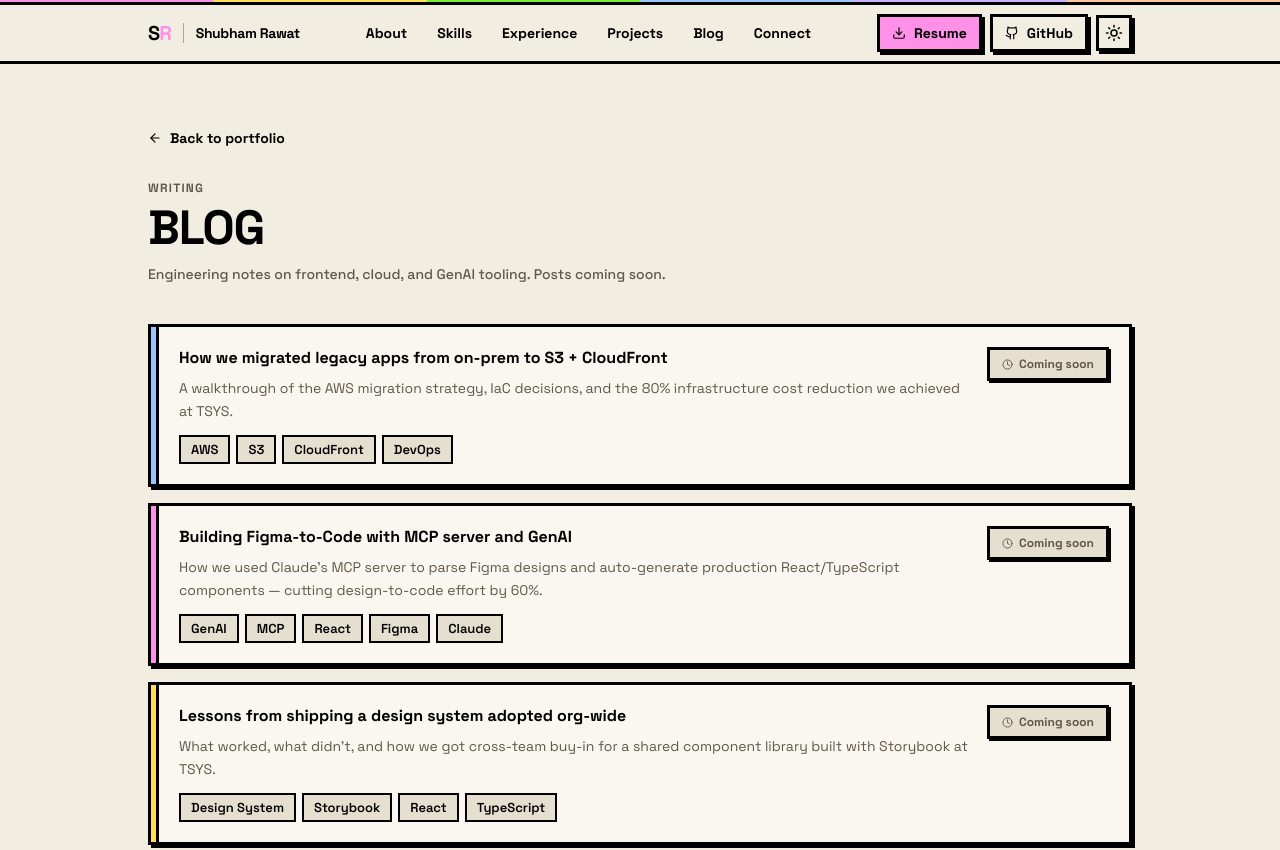
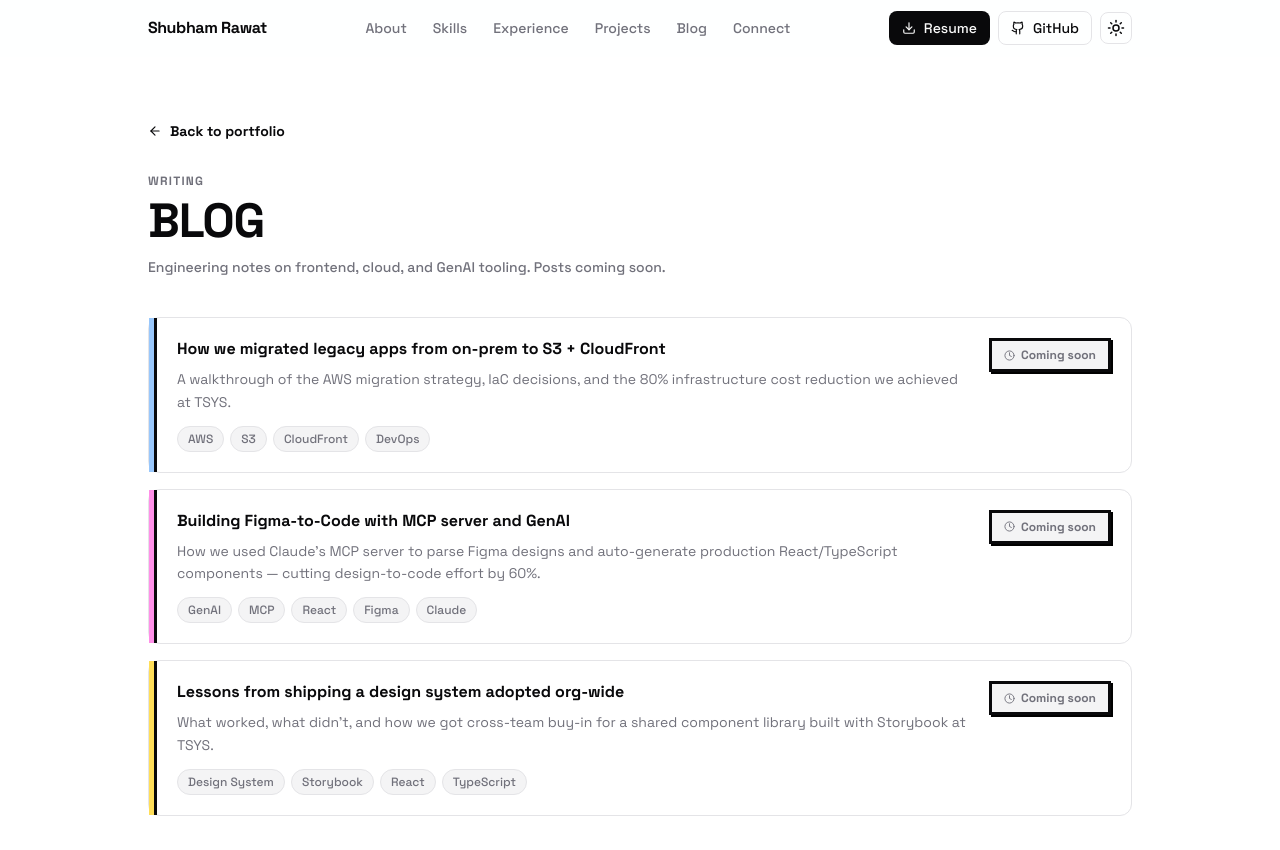
Before and after one commit to shubham00111/my-portfolio, a Next.js app: page /blog in a window 1280 px wide. Shown: the top 850 px of the page. Built offline with nearby package versions, Linux system fonts and the light colour scheme.

Commit message:
changed the design language

```diff
--- a/app/globals.css
+++ b/app/globals.css
@@ -4,79 +4,56 @@
 @custom-variant dark (&:is(.dark *));
 
 :root {
-  --background: #f1ede1;
-  --foreground: #000000;
-  --card: #faf7f0;
-  --card-foreground: #000000;
-  --muted: #e5dfd0;
-  --muted-foreground: #60584a;
-  --border: #000000;
+  /* zinc-based, chanhdai-inspired */
+  --background: oklch(1 0 0);
+  --foreground: oklch(0.141 0.005 285.823);
+  --card: oklch(1 0 0);
+  --card-foreground: oklch(0.141 0.005 285.823);
+  --muted: oklch(0.967 0.001 286.375);
+  --muted-foreground: oklch(0.552 0.016 285.938);
+  --border: oklch(0.92 0.004 286.32);
 
-  /* Gumroad-style multi-color palette */
-  --accent-pink: #ff90e8;
-  --accent-yellow: #ffde59;
-  --accent-green: #72ef36;
-  --accent-blue: #99c7fb;
-  --accent-orange: #ffc59b;
-  --accent-purple: #c9b1ff;
-
-  --accent: #ff90e8;
-  --accent-foreground: #000000;
-  --primary: #000000;
-  --primary-foreground: #ffffff;
-  --secondary: #f4f4f0;
-  --secondary-foreground: #000000;
-  --popover: #ffffff;
-  --popover-foreground: #000000;
-  --destructive: #ff3333;
-  --ring: #000000;
-  --input: #e0e0dd;
-  --radius: 0.25rem;
-
-  --shadow-nb: 3px 3px 0px 0px #000000;
-  --shadow-nb-sm: 2px 2px 0px 0px #000000;
-  --shadow-nb-lg: 5px 5px 0px 0px #000000;
+  --accent: oklch(0.967 0.001 286.375);
+  --accent-foreground: oklch(0.21 0.006 285.885);
+  --primary: oklch(0.141 0.005 285.823);
+  --primary-foreground: oklch(0.985 0 0);
+  --secondary: oklch(0.967 0.001 286.375);
+  --secondary-foreground: oklch(0.141 0.005 285.823);
+  --popover: oklch(1 0 0);
+  --popover-foreground: oklch(0.141 0.005 285.823);
+  --destructive: oklch(0.577 0.245 27.325);
+  --ring: oklch(0.705 0.015 286.067);
+  --input: oklch(0.92 0.004 286.32);
+  --radius: 0.5rem;
 }
 
 .dark {
-  --background: #111111;
-  --foreground: #f2f2f2;
-  --card: #1e1e1e;
-  --card-foreground: #f2f2f2;
-  --muted: #272727;
-  --muted-foreground: #b4b4b4;
-  --border: #e8e8e8;
+  --background: oklch(0.141 0.005 285.823);
+  --foreground: oklch(0.985 0 0);
+  --card: oklch(0.21 0.006 285.885);
+  --card-foreground: oklch(0.985 0 0);
+  --muted: oklch(0.274 0.006 286.033);
+  --muted-foreground: oklch(0.705 0.015 286.067);
+  --border: oklch(0.274 0.006 286.033);
 
-  /* Muted accent palette for dark mode */
-  --accent-pink: #c96ab8;
-  --accent-yellow: #c9a830;
-  --accent-green: #52b825;
-  --accent-blue: #5898d8;
-  --accent-orange: #c88050;
-  --accent-purple: #9070d0;
-
-  --accent: #c96ab8;
-  --accent-foreground: #000000;
-  --primary: #f2f2f2;
-  --primary-foreground: #111111;
-  --secondary: #272727;
-  --secondary-foreground: #f2f2f2;
-  --popover: #1e1e1e;
-  --popover-foreground: #f2f2f2;
-  --destructive: #ff4444;
-  --ring: rgba(240, 240, 240, 0.5);
-  --input: #2a2a2a;
-
-  --shadow-nb: 3px 3px 0px 0px rgba(240, 240, 240, 0.65);
-  --shadow-nb-sm: 2px 2px 0px 0px rgba(240, 240, 240, 0.65);
-  --shadow-nb-lg: 5px 5px 0px 0px rgba(240, 240, 240, 0.65);
+  --accent: oklch(0.274 0.006 286.033);
+  --accent-foreground: oklch(0.985 0 0);
+  --primary: oklch(0.985 0 0);
+  --primary-foreground: oklch(0.141 0.005 285.823);
+  --secondary: oklch(0.274 0.006 286.033);
+  --secondary-foreground: oklch(0.985 0 0);
+  --popover: oklch(0.21 0.006 285.885);
+  --popover-foreground: oklch(0.985 0 0);
+  --destructive: oklch(0.577 0.245 27.325);
+  --ring: oklch(0.441 0.012 285.938);
+  --input: oklch(0.274 0.006 286.033);
 }
 
 @theme inline {
-  --radius-sm: 0.125rem;
-  --radius-md: 0.25rem;
-  --radius-lg: 0.25rem;
-  --radius-xl: 0.375rem;
+  --radius-sm: 0.375rem;
+  --radius-md: 0.5rem;
+  --radius-lg: 0.75rem;
+  --radius-xl: 1rem;
   --color-background: var(--background);
   --color-foreground: var(--foreground);
   --color-card: var(--card);
@@ -107,81 +84,89 @@
   }
   body {
     @apply bg-background text-foreground;
+    font-feature-settings: "rlig" 1, "calt" 1;
   }
   ::selection {
-    background: var(--accent-pink);
-    color: #000000;
+    background: oklch(0.141 0.005 285.823);
+    color: oklch(0.985 0 0);
+  }
+  .dark ::selection {
+    background: oklch(0.985 0 0);
+    color: oklch(0.141 0.005 285.823);
   }
 }
 
 @layer utilities {
+  /* Card styles */
   .nb-card {
-    border: 3px solid var(--border);
-    box-shadow: var(--shadow-nb);
+    border: 1px solid var(--border);
     background: var(--card);
+    border-radius: 0.75rem;
   }
 
   .nb-card-hover {
-    border: 3px solid var(--border);
-    box-shadow: var(--shadow-nb);
+    border: 1px solid var(--border);
     background: var(--card);
-    transition:
-      transform 150ms ease,
-      box-shadow 150ms ease;
+    border-radius: 0.75rem;
+    transition: box-shadow 200ms ease, border-color 200ms ease, background-color 200ms ease;
   }
 
   .nb-card-hover:hover {
-    transform: translate(3px, 3px);
-    box-shadow: none;
+    box-shadow: 0 4px 20px -4px oklch(0 0 0 / 0.1);
+    border-color: oklch(0.78 0.006 286.32);
   }
 
+  .dark .nb-card-hover:hover {
+    box-shadow: 0 4px 20px -4px oklch(0 0 0 / 0.5);
+    border-color: oklch(0.38 0.006 286.32);
+  }
+
+  /* Tag */
   .nb-tag {
-    border: 2px solid var(--border);
+    border: 1px solid var(--border);
     padding: 0.1875rem 0.625rem;
-    font-size: 0.8125rem;
-    font-weight: 600;
+    font-size: 0.75rem;
+    font-weight: 500;
     display: inline-block;
     background: var(--muted);
+    border-radius: 9999px;
+    color: var(--muted-foreground);
   }
 
+  /* Primary button */
   .nb-btn-primary {
-    border: 3px solid var(--border);
-    background: var(--accent-pink);
-    color: #000000;
-    font-weight: 700;
-    box-shadow: var(--shadow-nb);
+    background: var(--primary);
+    color: var(--primary-foreground);
+    font-weight: 500;
+    border-radius: 0.5rem;
     display: inline-flex;
     align-items: center;
     gap: 0.5rem;
-    transition:
-      transform 150ms ease,
-      box-shadow 150ms ease;
+    transition: opacity 150ms ease;
     cursor: pointer;
+    border: 1px solid transparent;
   }
 
   .nb-btn-primary:hover {
-    transform: translate(3px, 3px);
-    box-shadow: none;
+    opacity: 0.82;
   }
 
+  /* Ghost button */
   .nb-btn-secondary {
-    border: 3px solid var(--border);
-    background: var(--background);
+    background: transparent;
     color: var(--foreground);
-    font-weight: 700;
-    box-shadow: var(--shadow-nb);
+    font-weight: 500;
+    border: 1px solid var(--border);
+    border-radius: 0.5rem;
     display: inline-flex;
     align-items: center;
     gap: 0.5rem;
-    transition:
-      transform 150ms ease,
-      box-shadow 150ms ease;
+    transition: background-color 150ms ease;
     cursor: pointer;
   }
 
   .nb-btn-secondary:hover {
-    transform: translate(3px, 3px);
-    box-shadow: none;
+    background: var(--muted);
   }
 }
 
--- a/components/Footer.tsx
+++ b/components/Footer.tsx
@@ -2,14 +2,14 @@ import { user } from "@/app/data/user";
 
 const Footer = () => {
   return (
-    <footer className="border-foreground border-t-3">
+    <footer className="border-t border-border">
       <div className="mx-auto flex max-w-5xl flex-col items-center justify-between gap-4 px-5 py-8 sm:flex-row">
-        <div className="text-2xl font-black tracking-tighter select-none">
-          S<span className="text-[#ff90e8]">R</span>
+        <div className="text-sm font-medium text-muted-foreground select-none">
+          Shubham Rawat
         </div>
 
-        <p className="text-muted-foreground text-center text-sm font-medium">
-          © 2026 Shubham Rawat · Built with Next.js & React
+        <p className="text-muted-foreground text-center text-sm">
+          © 2026 · Built with Next.js & React
         </p>
 
         <a
--- a/components/header/Header.tsx
+++ b/components/header/Header.tsx
@@ -8,12 +8,12 @@ import ThemeButton from "../ThemeButton";
 import { user } from "@/app/data/user";
 
 const NAV_LINKS = [
-  { label: "About",      href: "/#about",      hoverBg: "hover:bg-[#ff90e8] dark:hover:bg-[#c96ab8] hover:text-black" },
-  { label: "Skills",     href: "/#skills",     hoverBg: "hover:bg-[#ffde59] dark:hover:bg-[#c9a830] hover:text-black" },
-  { label: "Experience", href: "/#experience", hoverBg: "hover:bg-[#72ef36] dark:hover:bg-[#52b825] hover:text-black" },
-  { label: "Projects",   href: "/#projects",   hoverBg: "hover:bg-[#ffc59b] dark:hover:bg-[#c88050] hover:text-black" },
-  { label: "Blog",       href: "/blog",        hoverBg: "hover:bg-[#c9b1ff] dark:hover:bg-[#9070d0] hover:text-black" },
-  { label: "Connect",    href: "/#connect",    hoverBg: "hover:bg-[#99c7fb] dark:hover:bg-[#5898d8] hover:text-black" },
+  { label: "About",      href: "/#about" },
+  { label: "Skills",     href: "/#skills" },
+  { label: "Experience", href: "/#experience" },
+  { label: "Projects",   href: "/#projects" },
+  { label: "Blog",       href: "/blog" },
+  { label: "Connect",    href: "/#connect" },
 ];
 
 const Header = () => {
@@ -25,39 +25,26 @@ const Header = () => {
   });
 
   return (
-    <header className={`sticky top-0 z-50 bg-background transition-shadow duration-200 ${scrolled ? "shadow-[0_5px_0_0_#000] dark:shadow-[0_5px_0_0_rgba(240,240,240,0.5)]" : ""}`}>
-      {/* Colorful strip */}
-      <div className="flex h-[5px] border-b-3 border-foreground">
-        <div className="flex-1 bg-[#ff90e8] dark:bg-[#c96ab8]" />
-        <div className="flex-1 bg-[#ffde59] dark:bg-[#c9a830]" />
-        <div className="flex-1 bg-[#72ef36] dark:bg-[#52b825]" />
-        <div className="flex-1 bg-[#99c7fb] dark:bg-[#5898d8]" />
-        <div className="flex-1 bg-[#c9b1ff] dark:bg-[#9070d0]" />
-        <div className="flex-1 bg-[#ffc59b] dark:bg-[#c88050]" />
-      </div>
-
-      {/* Nav bar */}
-      <div className="border-b-3 border-foreground">
+    <header
+      className={`sticky top-0 z-50 bg-background/90 backdrop-blur-sm transition-all duration-200 ${
+        scrolled ? "border-b border-border shadow-sm" : "border-b border-transparent"
+      }`}
+    >
       <div className="mx-auto max-w-5xl px-5 h-14 flex items-center justify-between gap-4">
-
         {/* Logo + name */}
         <Link href="/" className="flex items-center gap-3 select-none shrink-0">
-            <span className="font-black text-xl tracking-tighter">
-              S<span className="text-[#ff90e8] dark:text-[#c96ab8]">R</span>
-            </span>
-            <span className="hidden sm:block w-px h-5 bg-foreground/30" />
-            <span className="hidden sm:block text-sm font-bold tracking-tight">
+          <span className="font-bold text-base tracking-tight">
             Shubham Rawat
           </span>
         </Link>
 
         {/* Center nav */}
         <nav className="hidden md:flex items-center gap-0.5">
-            {NAV_LINKS.map(({ label, href, hoverBg }) => (
+          {NAV_LINKS.map(({ label, href }) => (
             <a
               key={label}
               href={href}
-                className={`px-3 py-1.5 text-sm font-bold border-2 border-transparent ${hoverBg} hover:border-foreground hover:shadow-[2px_2px_0px_0px_#000] dark:hover:shadow-[2px_2px_0px_0px_rgba(240,240,240,0.6)] transition-all duration-100`}
+              className="px-3 py-1.5 text-sm font-medium text-muted-foreground hover:text-foreground rounded-md hover:bg-muted transition-colors duration-150"
             >
               {label}
             </a>
@@ -86,7 +73,6 @@ const Header = () => {
           <ThemeButton />
         </div>
       </div>
-      </div>
     </header>
   );
 };
```
Also changed, not shown: app/page.tsx (+23 -39 lines), components/AboutSection.tsx (+13 -13 lines), components/ContributionSection.tsx (+13 -13 lines), components/ExperienceSection.tsx (+26 -28 lines), components/LinksSection.tsx (+11 -18 lines), components/ProjectsSection.tsx (+21 -21 lines), components/StackSection.tsx (+12 -14 lines). Lines whose indentation alone changed are shown as unchanged.
